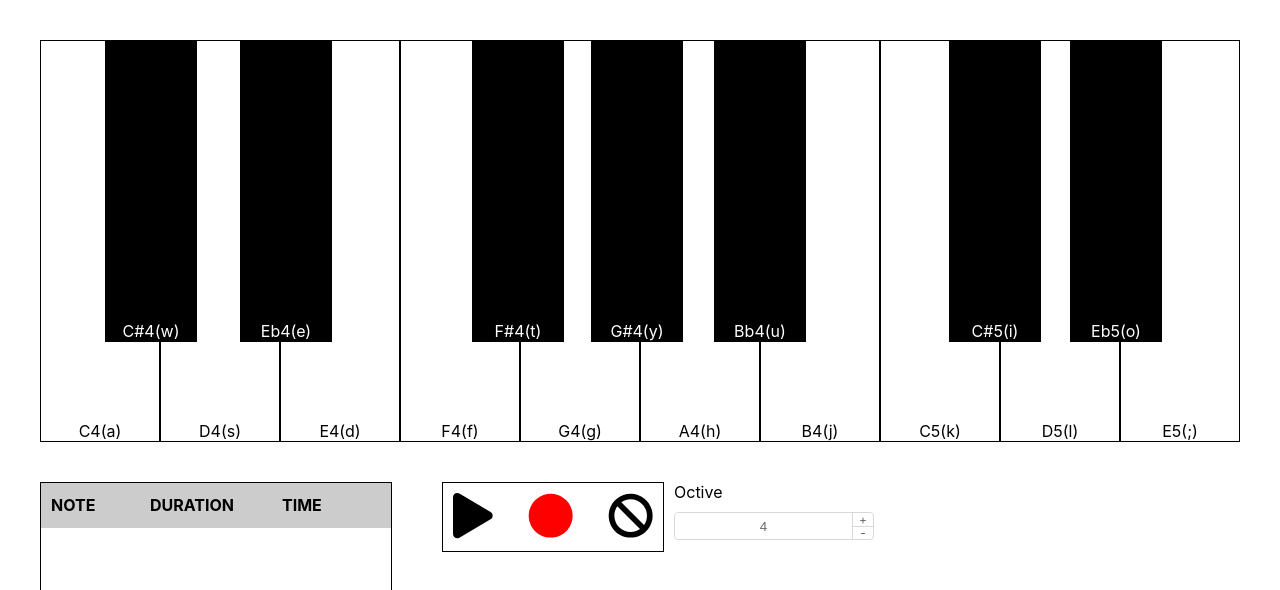
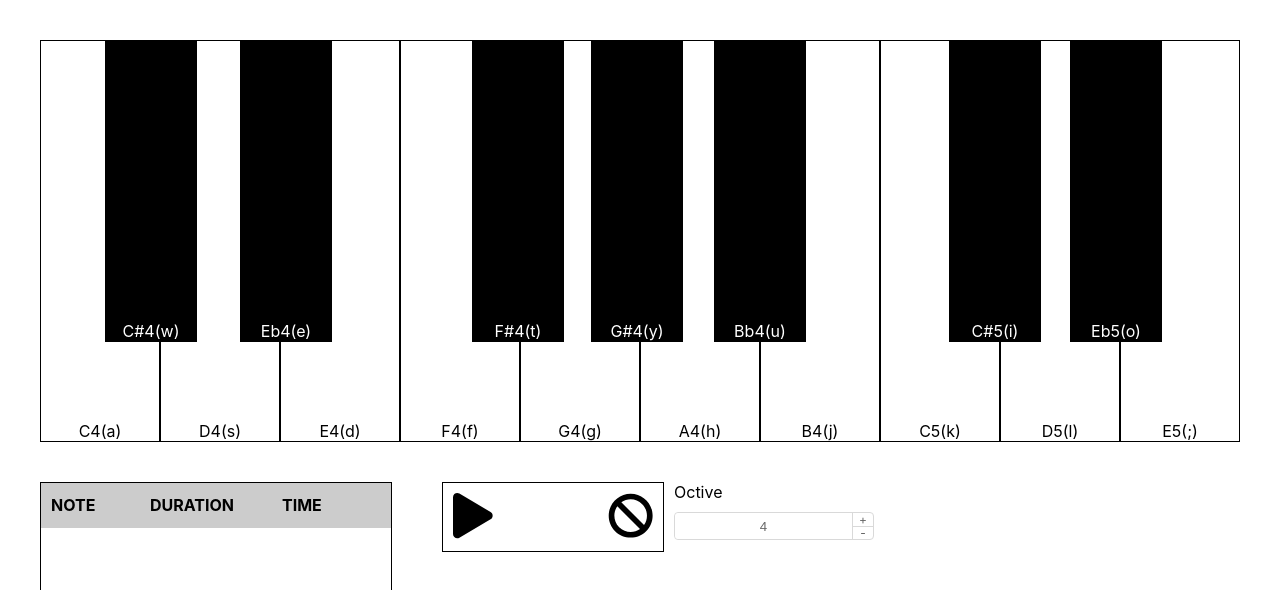
Before and after one commit to norarcasey/keyboard, a React (Create React App) app: page / in a window 1280 px wide. Shown: the top 590 px of the page. Built offline with nearby package versions, Linux system fonts and the light colour scheme.

Commit message:
the record button doesn't do anything

```diff
--- a/src/components/play-back-controls/index.tsx
+++ b/src/components/play-back-controls/index.tsx
@@ -78,9 +78,9 @@ const PlayBackControls: FC<IPlayBackControls> = props => {
           </div>
         )}
       </div>
-      <div className="record" title="record">
+      {/* <div className="record" title="record">
         <FontAwesomeIcon size="lg" color="red" icon={faCircle} />
-      </div>
+      </div> */}
       <div className="clear" title="clear" onClick={handleClearPlaybackData}>
         <FontAwesomeIcon size="lg" icon={faBan} />
       </div>
```
